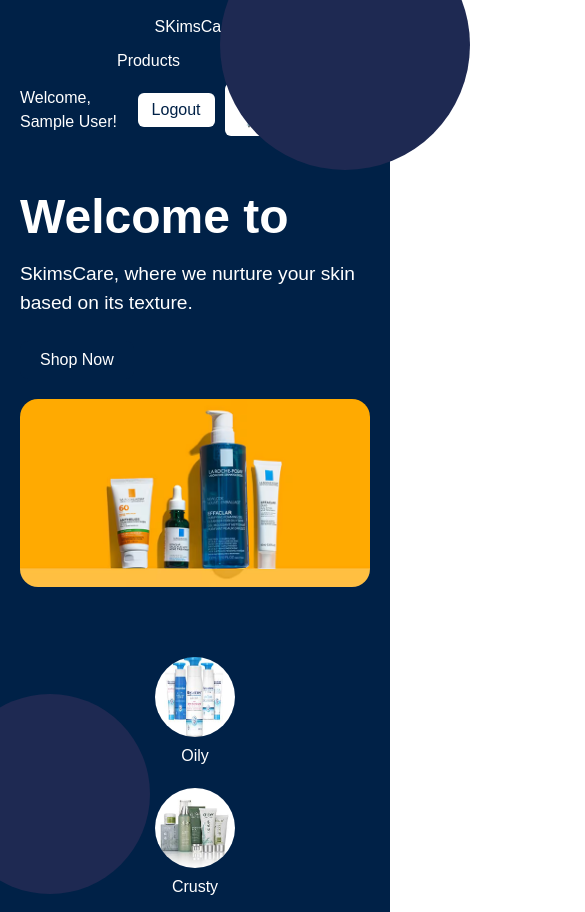
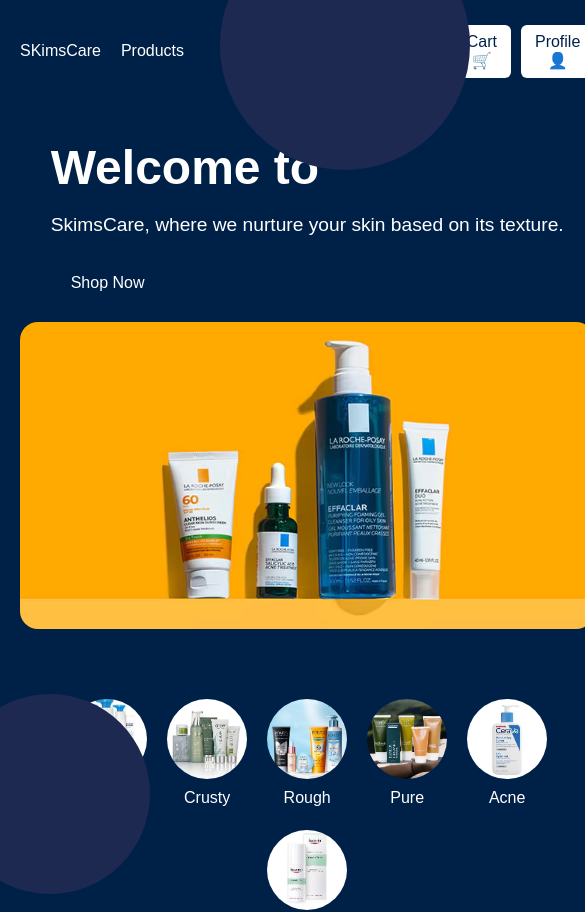
Before and after one commit to Bridgettaki/Ecommerce, a React (Vite) app: page /home in a window 390 px wide. Shown: the top 912 px of the page, 585 px wide, since content can reach past the window. Built offline with nearby package versions, Linux system fonts and the light colour scheme; sample sign-in values are in the browser's storage.

Commit message:
Update HomePage.css

```diff
--- a/src/pages/HomePage.css
+++ b/src/pages/HomePage.css
@@ -13,7 +13,7 @@ body {
 .homepage {
   background: #002147;
   color: #fff;
-  min-height: 100vh;
+  min-height: 100vh; /* ✅ fills entire viewport */
 }
 
 /* Header */
@@ -80,12 +80,12 @@ body {
 /* Hero section - FULL SCREEN */
 .hero {
   display: flex;
-  justify-content: space-between;
-  align-items: center;
+  justify-content: space-between; /* text left, image right */
+  align-items: center; /* vertically center content */
   padding: 40px 20px;
   max-width: 1200px;
   margin: 0 auto;
-  min-height: calc(100vh - 70px); /* viewport height minus header height */
+  min-height: calc(100vh - 80px); /* fills full screen minus header height */
 }
 
 .hero-text {
@@ -187,7 +187,7 @@ body {
 @media (max-width: 1024px) {
   .hero {
     flex-direction: column;
-    min-height: auto; /* hero adjusts naturally */
+    min-height: auto; /* hero adjusts naturally on tablet */
   }
 
   .hero-img {
@@ -203,27 +203,3 @@ body {
     max-width: 100%;
   }
 }
-
-@media (max-width: 768px) {
-  .header {
-    flex-direction: column;
-    gap: 10px;
-  }
-
-  .nav {
-    display: flex;
-    gap: 12px;
-    flex-wrap: wrap;
-    justify-content: center;
-  }
-}
-
-@media (max-width: 480px) {
-  .products {
-    grid-template-columns: 1fr;
-  }
-
-  .subcategories {
-    flex-direction: column;
-  }
-}
```
